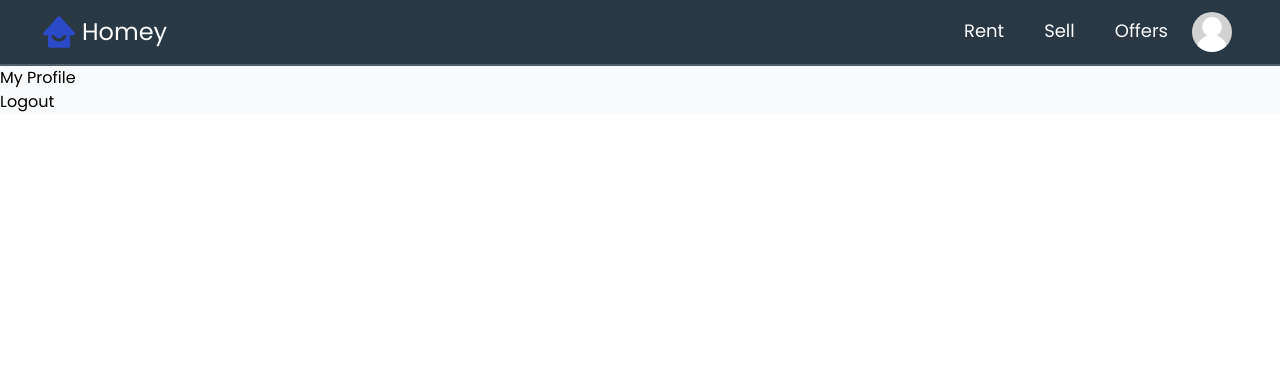
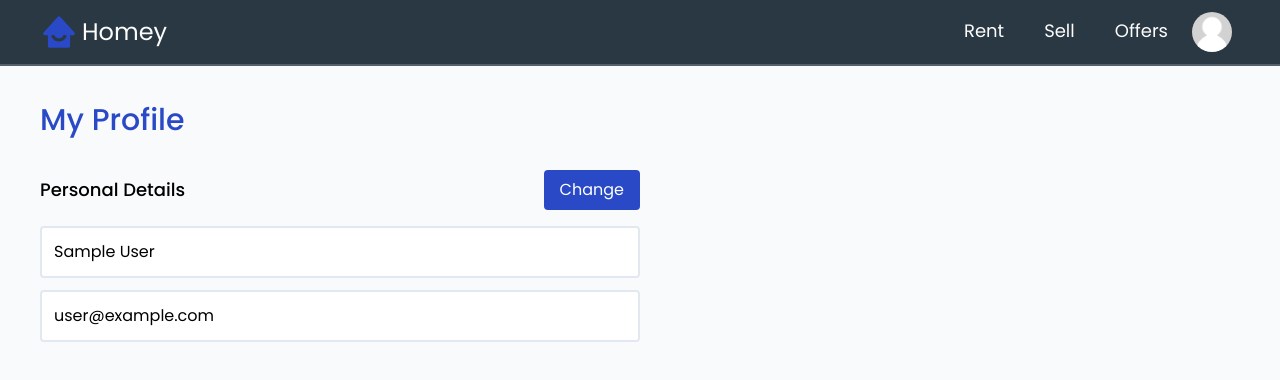
Before and after one commit to btomc/homey-react, a React (Create React App) app: page /profile in a window 1280 px wide. Shown: the top 380 px of the page. Built offline with nearby package versions, Linux system fonts and the light colour scheme; no server answers; sample sign-in values are in the browser's storage.

Commit message:
Display & update user details

```diff
--- a/src/index.css
+++ b/src/index.css
@@ -7,3 +7,7 @@
 * {
   font-family: 'Poppins', sans-serif;
 }
+
+:root {
+  height: 100%;
+}
--- a/src/pages/Profile.jsx
+++ b/src/pages/Profile.jsx
@@ -1,9 +1,15 @@
 import { useState } from 'react'
-import { getAuth } from 'firebase/auth'
+import { getAuth, updateProfile } from 'firebase/auth'
 import { useNavigate, Link } from 'react-router-dom'
+import { toast } from 'react-toastify'
+import { updateDoc, doc } from 'firebase/firestore'
+import { db } from '../firebase.config'
+import Input from '../component/Input'
+import Button from '../component/Button'
 
 const Profile = () => {
   const auth = getAuth()
+  const [changeDetails, setChangeDetails] = useState(false)
   const [formData, setFormData] = useState({
     name: auth.currentUser.displayName,
     email: auth.currentUser.email,
@@ -13,19 +19,81 @@ const Profile = () => {
 
   const navigate = useNavigate()
 
-  const onLogout = () => {
-    auth.signOut()
-    navigate(0)
+  // const onLogout = () => {
+  //   auth.signOut()
+  //   navigate(0)
+  // }
+
+  const onSubmit = async () => {
+    try {
+      if (auth.currentUser.displayName !== name) {
+        // Update display name in firebase
+        await updateProfile(auth.currentUser, {
+          displayName: name,
+        })
+        // Update in firestore
+        const userRef = doc(db, 'users', auth.currentUser.uid)
+        await updateDoc(userRef, {
+          name,
+        })
+      }
+    } catch (error) {
+      toast.error('Could not update profile details')
+    }
+  }
+
+  const onChange = (e) => {
+    setFormData((prevState) => ({
+      ...prevState,
+      [e.target.id]: e.target.value,
+    }))
   }
 
   return (
-    <div>
-      <header>
-        <p>My Profile</p>
-        <button type='button' onClick={onLogout}>
-          Logout
-        </button>
-      </header>
+    <div className='min-h-[600px] mb-32 py-5 px-10'>
+      <div className='flex items-center'>
+        <h2 className='text-3xl text-primary-100 font-medium my-4'>
+          My Profile
+        </h2>
+      </div>
+
+      <div className='w-[50%] '>
+        <div className='flex justify-between items-center py-4'>
+          <p className='text-lg font-medium'>Personal Details</p>
+          <Button
+            onClick={() => {
+              changeDetails && onSubmit()
+              setChangeDetails((prevState) => !prevState)
+            }}
+          >
+            {changeDetails ? 'Done' : 'Change'}
+          </Button>
+        </div>
+
+        {/* User info */}
+        <div>
+          <form>
+            <div className='mb-3'>
+              <Input
+                type='text'
+                id='name'
+                className={!changeDetails ? 'profileName' : 'profileNameActive'}
+                disabled={!changeDetails}
+                value={name}
+                onChange={onChange}
+              />
+            </div>
+            <Input
+              type='text'
+              id='email'
+              className={!changeDetails ? 'profileEmail' : 'profileEmailActive'}
+              disabled={!changeDetails}
+              value={email}
+              // onChange={onChange}
+            />
+          </form>
+        </div>
+      </div>
     </div>
   )
 }
```
